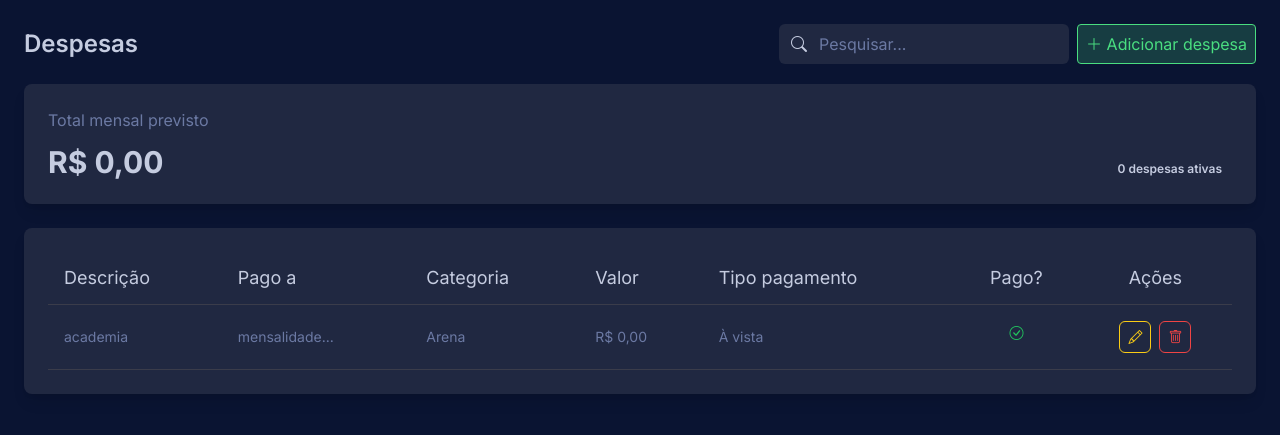
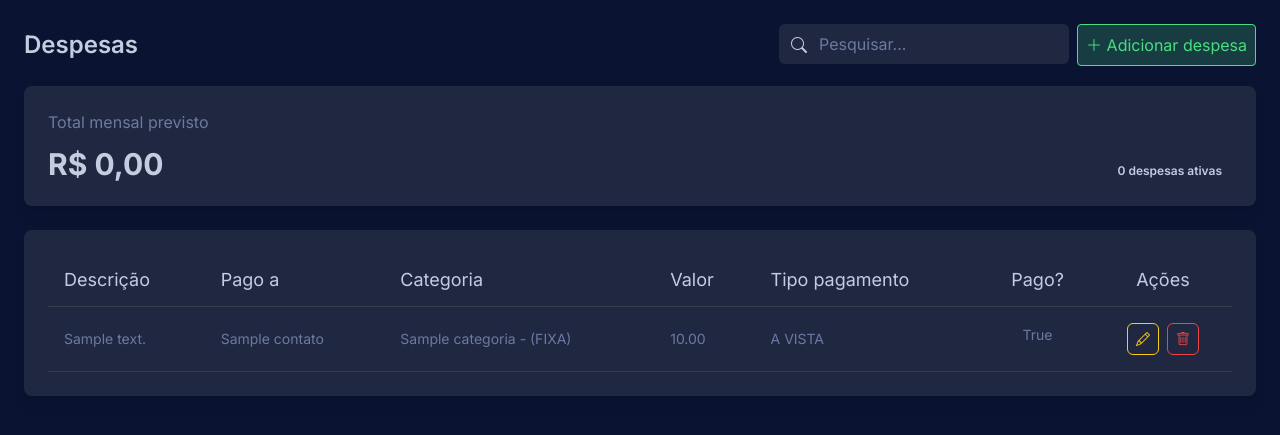
Before and after one commit to ademacirfilho/ffa-finance-V2, a Django app: page /despesas/ in a window 1280 px wide. Shown: the part 73-508 px from the top of the page. Run offline with Django 5.2, Linux system fonts and the light colour scheme; tables that the repository leaves empty hold one stand-in row (values such as "Sample post"); some libraries are stand-ins or nearby versions.

Commit message:
feat: crud despesas

```diff
--- a/finance/urls.py
+++ b/finance/urls.py
@@ -1,26 +1,29 @@
 from django.urls import path
-from .views import IndexView, ReceitaList, DespesasView, ContatosList, CategoriaList, UsuarioView
-from .views import CategoriaCreate, ContatosCreate, ReceitaCreate
-from .views import CategoriaUpdate, ContatosUpdate, ReceitaUpdate
-from .views import CategoriaDelete, ContatosDelete, ReceitaDelete
+from .views import IndexView, ReceitaList, ContatosList, CategoriaList, UsuarioView, DespesaList
+from .views import CategoriaCreate, ContatosCreate, ReceitaCreate, DespesaCreate
+from .views import CategoriaUpdate, ContatosUpdate, ReceitaUpdate, DespesaUpdate
+from .views import CategoriaDelete, ContatosDelete, ReceitaDelete, DespesaDelete
 
 urlpatterns = [
     path("", IndexView.as_view(), name="index"),
     path("receitas/", ReceitaList.as_view(), name="receitas"),
-    path("despesas/", DespesasView.as_view(), name="despesas"),
+    path("despesas/", DespesaList.as_view(), name="despesas"),
     path("contatos/", ContatosList.as_view(), name="contatos"),
     path("categorias/", CategoriaList.as_view(), name="categorias"),
     path("usuario/", UsuarioView.as_view(), name="usuario"),
 
     path("receitas/cadastrar/", ReceitaCreate.as_view(), name="cadastrar_receita"),
+    path("despesas/cadastrar/", DespesaCreate.as_view(), name="cadastrar_despesa"),
     path("categorias/cadastrar/", CategoriaCreate.as_view(), name="cadastrar_categoria"),
     path("contatos/cadastrar/", ContatosCreate.as_view(), name="cadastrar_contato"),
 
     path("receitas/editar/<int:pk>/", ReceitaUpdate.as_view(), name="editar_receita"),
+    path("despesas/editar/<int:pk>/", DespesaUpdate.as_view(), name="editar_despesa"),
     path("categorias/editar/<int:pk>/", CategoriaUpdate.as_view(), name="editar_categoria"),
     path("contatos/editar/<int:pk>/", ContatosUpdate.as_view(), name="editar_contato"),
 
     path("receitas/excluir/<int:pk>/", ReceitaDelete.as_view(), name="excluir_receita"),
+    path("despesas/excluir/<int:pk>/", DespesaDelete.as_view(), name="excluir_despesa"),
     path("categorias/excluir/<int:pk>/", CategoriaDelete.as_view(), name="excluir_categoria"),
     path("contatos/excluir/<int:pk>/", ContatosDelete.as_view(), name="excluir_contato"),
 ]
--- a/finance/views.py
+++ b/finance/views.py
@@ -6,9 +6,6 @@
 
 class IndexView(TemplateView):
     template_name = "finance/index.html"
-
-class DespesasView(TemplateView):
-    template_name = "finance/despesas.html"
 
 class UsuarioView(TemplateView):
     template_name = "finance/usuario.html"
@@ -20,6 +17,12 @@
     fields = ['descricao', 'valor', 'data', 'recebido', 'tipo', 'categoriaNome', 'contatoNome']
     template_name = "form/form.html"
     success_url = reverse_lazy("receitas")
+
+class DespesaCreate(CreateView):
+    model = Despesa
+    fields = ['descricao', 'valor', 'data', 'pago', 'tipo', 'categoriaNome', 'contatoNome']
+    template_name = "form/form.html"
+    success_url = reverse_lazy("despesas")
 
 class CategoriaCreate(CreateView):
     model = Categoria
@@ -41,6 +44,12 @@
     template_name = "form/form_editar.html"
     success_url = reverse_lazy("receitas")
 
+class DespesaUpdate(UpdateView):
+    model = Despesa
+    fields = ['descricao', 'valor', 'data', 'pago', 'tipo', 'categoriaNome', 'contatoNome']
+    template_name = "form/form_editar.html"
+    success_url = reverse_lazy("despesas")
+
 class CategoriaUpdate(UpdateView):
     model = Categoria
     fields = ['nome', 'tipo']
@@ -60,6 +69,11 @@
     template_name = "form/form_excluir.html"
     success_url = reverse_lazy("receitas")
 
+class DespesaDelete(DeleteView):
+    model = Despesa
+    template_name = "form/form_excluir.html"
+    success_url = reverse_lazy("despesas")
+
 class CategoriaDelete(DeleteView):
     model = Categoria
     template_name = "form/form_excluir.html"
@@ -76,6 +90,10 @@
     model = Receita
     template_name = "finance/receitas.html"
 
+class DespesaList(ListView):
+    model = Despesa
+    template_name = "finance/despesas.html"
+
 class CategoriaList(ListView):
     model = Categoria
     template_name = "finance/categorias.html"
--- a/templates/finance/despesas.html
+++ b/templates/finance/despesas.html
@@ -13,7 +13,7 @@
         <input type="text" class="bg-brand-medium text-white placeholder-brand-text-secondary rounded-md py-2 pl-10 pr-4 w-full focus:outline-none focus:ring-2 focus:ring-brand-accent" placeholder="Pesquisar..." />
       </div>
 
-      <button class="bg-green-400 bg-opacity-20 px-2 rounded border border-green-400 text-green-400 hover:bg-opacity-30 transition-colors whitespace-nowrap"><i class="bi bi-plus-lg"></i> Adicionar despesa</button>
+      <a href="{% url 'cadastrar_despesa' %}"><button class="bg-green-400 bg-opacity-20 p-2 rounded border border-green-400 text-green-400 hover:bg-opacity-30 transition-colors whitespace-nowrap"><i class="bi bi-plus-lg"></i> Adicionar despesa</button></a>
     </div>
   </div>
 
@@ -45,24 +45,30 @@
         </thead>
 
         <tbody>
+          {% for despesa in object_list %}
           <tr class="border-b border-brand-light">
-            <td class="py-4 px-4 text-sm text-brand-text-secondary">academia</td>
-            <td class="py-4 px-4 text-sm text-brand-text-secondary">mensalidade...</td>
-            <td class="py-4 px-4 text-sm text-brand-text-secondary">Arena</td>
-            <td class="py-4 px-4 text-sm text-brand-text-secondary">R$ 0,00</td>
-            <td class="py-4 px-4 text-sm text-brand-text-secondary">À vista</td>
+            <td class="py-4 px-4 text-sm text-brand-text-secondary">{{ despesa.descricao }}</td>
+            <td class="py-4 px-4 text-sm text-brand-text-secondary">{{ despesa.contatoNome }}</td>
+            <td class="py-4 px-4 text-sm text-brand-text-secondary">{{ despesa.categoriaNome }}</td>
+            <td class="py-4 px-4 text-sm text-brand-text-secondary">{{ despesa.valor }}</td>
+            <td class="py-4 px-4 text-sm text-brand-text-secondary">{{ despesa.tipo }}</td>
             <td class="py-4 px-4 text-sm text-brand-text-secondary flex justify-center">
-              <span class="h-6 w-6 flex items-center justify-center rounded-full"><i class="bi bi-check-circle text-green-500"></i></span>
+              <span class="h-6 w-6 flex items-center justify-center rounded-full">{{ despesa.pago }}</span>
             </td>
 
             <td class="py-4 px-4 text-sm text-brand-text-secondary">
               <div class="flex items-center justify-center gap-2">
-                <button type="button" aria-label="Editar" class="h-8 w-8 flex items-center justify-center rounded-md border border-yellow-400 text-yellow-400 hover:bg-yellow-400 hover:bg-opacity-10 transition-colors"><i class="bi bi-pencil"></i></button>
+                <a href="{% url "editar_despesa" despesa.pk %}"><button type="button" aria-label="Editar" class="h-8 w-8 flex items-center justify-center rounded-md border border-yellow-400 text-yellow-400 hover:bg-yellow-400 hover:bg-opacity-10 transition-colors"><i class="bi bi-pencil"></i></button></a>
 
-                <button type="button" aria-label="Excluir" class="h-8 w-8 flex items-center justify-center rounded-md border border-red-500 text-red-500 hover:bg-red-500 hover:bg-opacity-10 transition-colors"><i class="bi bi-trash"></i></button>
+                <a href="{% url "excluir_despesa" despesa.pk %}"><button type="button" aria-label="Excluir" class="h-8 w-8 flex items-center justify-center rounded-md border border-red-500 text-red-500 hover:bg-red-500 hover:bg-opacity-10 transition-colors"><i class="bi bi-trash"></i></button></a>
               </div>
             </td>
           </tr>
+          {% empty %}
+            <tr>
+              <td colspan="3" class="py-4 px-4 text-sm text-center text-brand-text-secondary">Nenhuma despesa cadastrada.</td>
+            </tr>
+          {% endfor %}
         </tbody>
       </table>
     </div>
```
Also changed, not shown: templates/finance/receitas.html (+7 -7 lines), finance/migrations/0002_alter_categoria_tipo_alter_contato_email_and_more.py (added).
